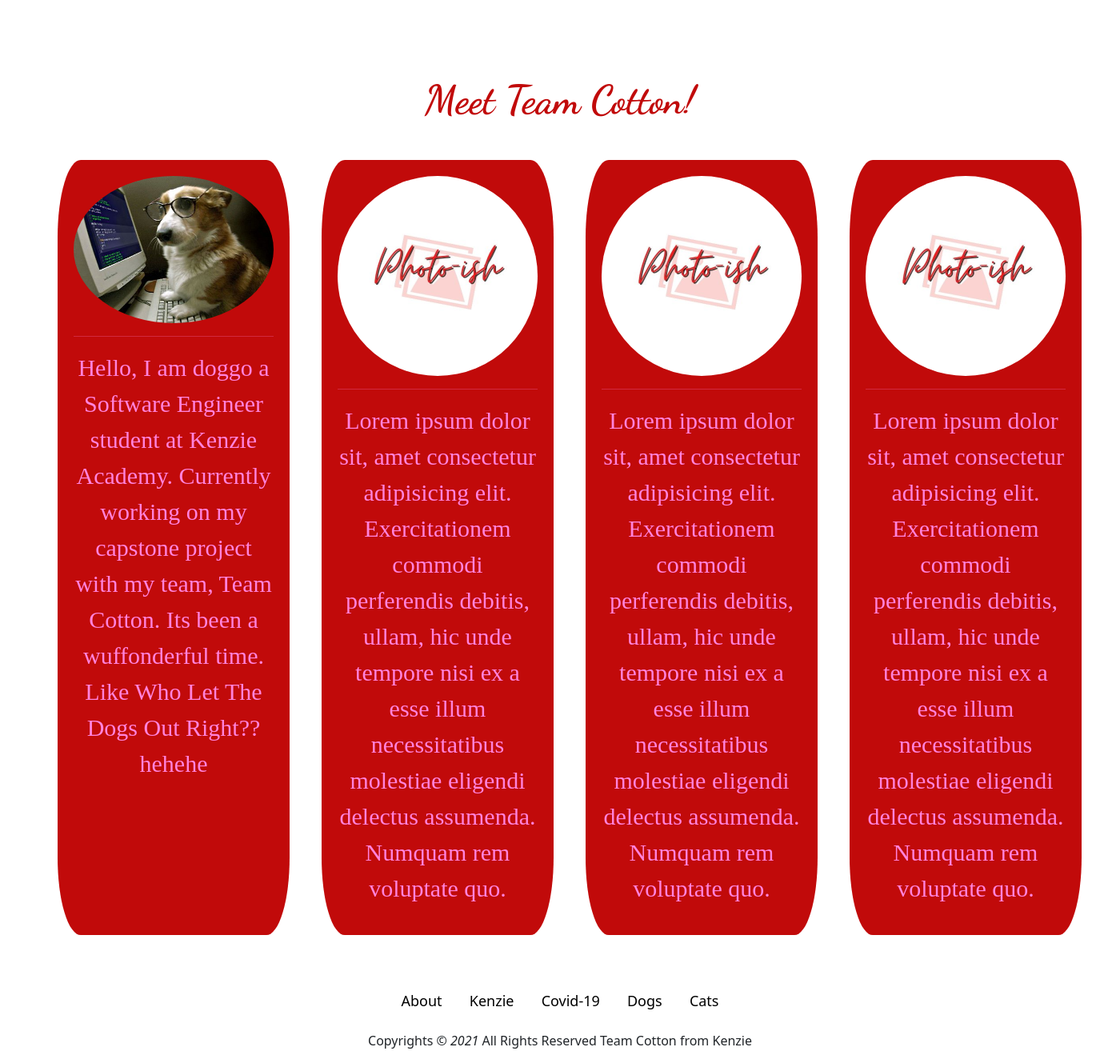
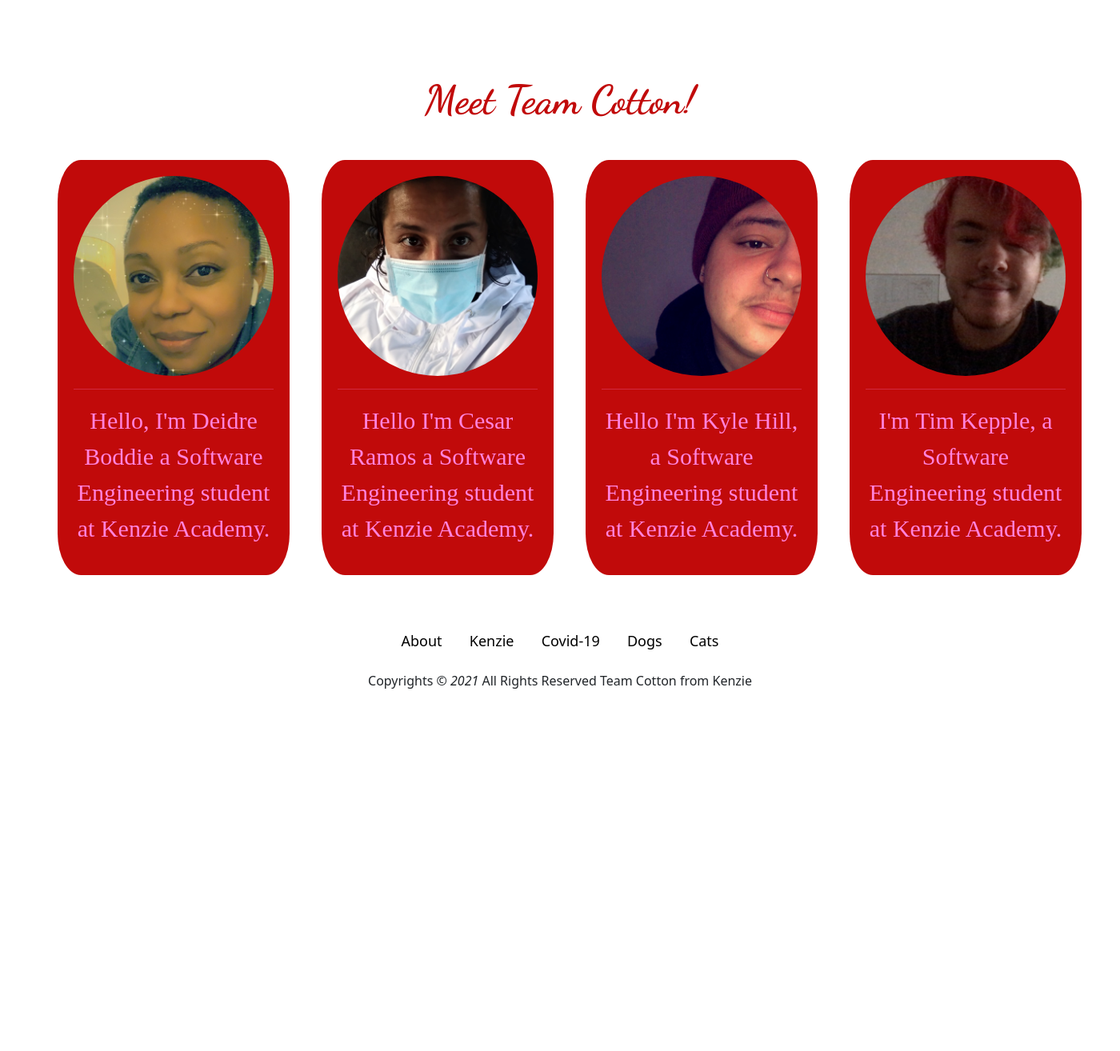
Before and after one commit to d-boddie/Instagram-clone, a Django app: page /about/ in a window 1400 px wide. Shown: the part 157-1471 px from the top of the page at 80% size. After the commit the page ends 1018 px from the top, so only its background shows below. Run offline with Django 3.2, Linux system fonts and the light colour scheme.

Commit message:
added photos to about page

```diff
--- a/templates/about.html
+++ b/templates/about.html
@@ -18,50 +18,41 @@
         <div class="flex-">
             <img
             class="images"
-            src="{% static 'image/510da98abbe03f7ff9a7ce6eb0f362e7.jpeg' %}"
+            src="{% static 'image/dabout.jpg' %}"
            />
             <hr>
             <p>
-            Hello, I am doggo a Software Engineer student
-            at Kenzie Academy. Currently working on my capstone project
-            with my team, Team Cotton. Its been a wuffonderful time.
-            Like Who Let The Dogs Out Right?? hehehe
+            Hello, I'm Deidre Boddie a Software Engineering student at Kenzie Academy.
             </p>
         </div>
          <div class="flex-">
             <img
             class="images"
-            src="{% static 'image/Photo-ish.jpg' %}"
+            src="{% static 'image/cabout.jpg' %}"
             width="250px"/>
             <hr>
             <p>
-            Lorem ipsum dolor sit, amet consectetur adipisicing elit.
-            Exercitationem commodi perferendis debitis, ullam, hic unde tempore nisi ex a esse illum necessitatibus
-            molestiae eligendi delectus assumenda. Numquam rem voluptate quo.
+             Hello I'm Cesar Ramos a Software Engineering student at Kenzie Academy.
             </p>
         </div>
          <div class="flex-">
             <img
             class="images"
-            src="{% static 'image/Photo-ish.jpg' %}"
+            src="{% static 'image/kabout.png' %}"
             width="250px"/>
             <hr>
             <p>
-            Lorem ipsum dolor sit, amet consectetur adipisicing elit.
-            Exercitationem commodi perferendis debitis, ullam, hic unde tempore nisi ex a esse illum necessitatibus
-            molestiae eligendi delectus assumenda. Numquam rem voluptate quo.
+            Hello I'm Kyle Hill, a Software Engineering student at Kenzie Academy.
             </p>
         </div>
          <div class="flex-">
             <img
             class="images"
-            src="{% static 'image/Photo-ish.jpg' %}"
+            src="{% static 'image/tabout.png' %}"
             width="250px"/>
             <hr>
             <p>
-            Lorem ipsum dolor sit, amet consectetur adipisicing elit.
-            Exercitationem commodi perferendis debitis, ullam, hic unde tempore nisi ex a esse illum necessitatibus
-            molestiae eligendi delectus assumenda. Numquam rem voluptate quo.
+            I'm Tim Kepple, a Software Engineering student at Kenzie Academy.
             </p>
         </div>
     </div>
--- a/templates/login.html
+++ b/templates/login.html
@@ -50,7 +50,7 @@
       <a href="/about">About</a>
       <a href="https://www.kenzie.academy/" target="_blank">Kenzie</a>
       <a href="/covid">Covid-19</a>
-      <a href="#">Games</a>
+      <a href="#">Dogs</a>
       <a href="#">Cats</a>
       <br>
       <br>
```
Also changed, not shown: static/image/cabout.jpg (added), static/image/dabout.jpg (added), static/image/kabout.png (added), static/image/tabout.png (added).
